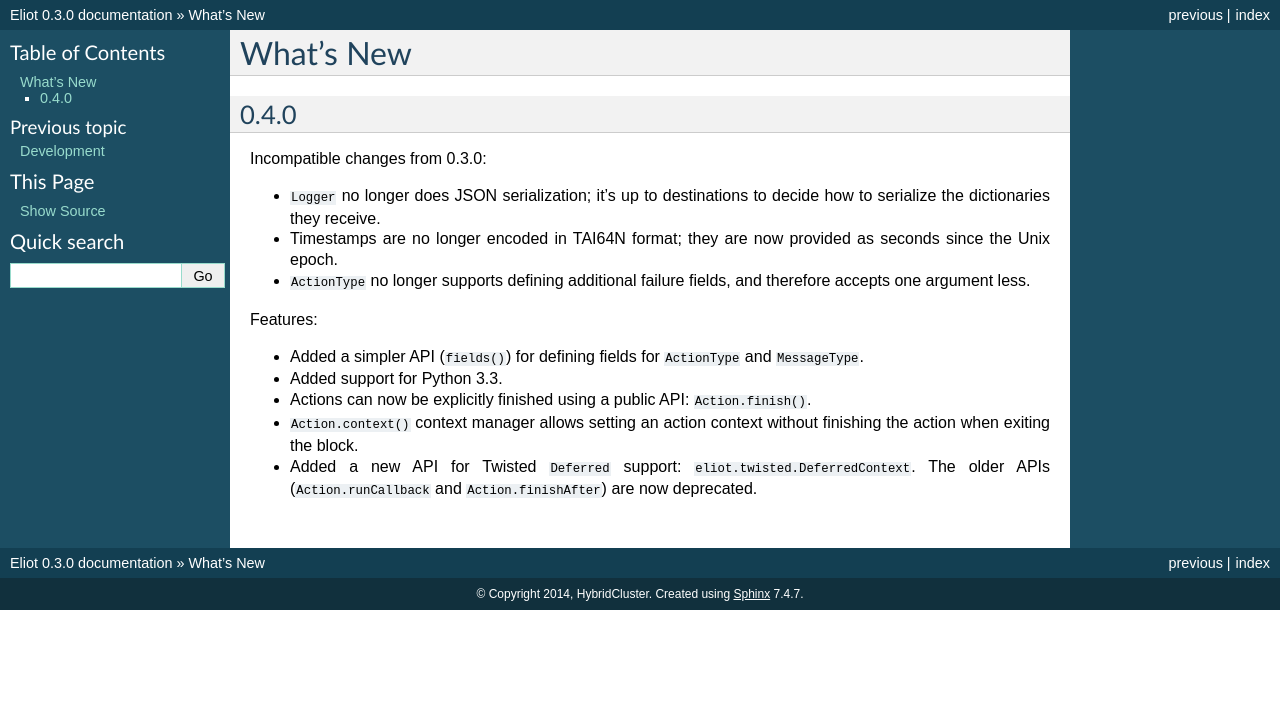
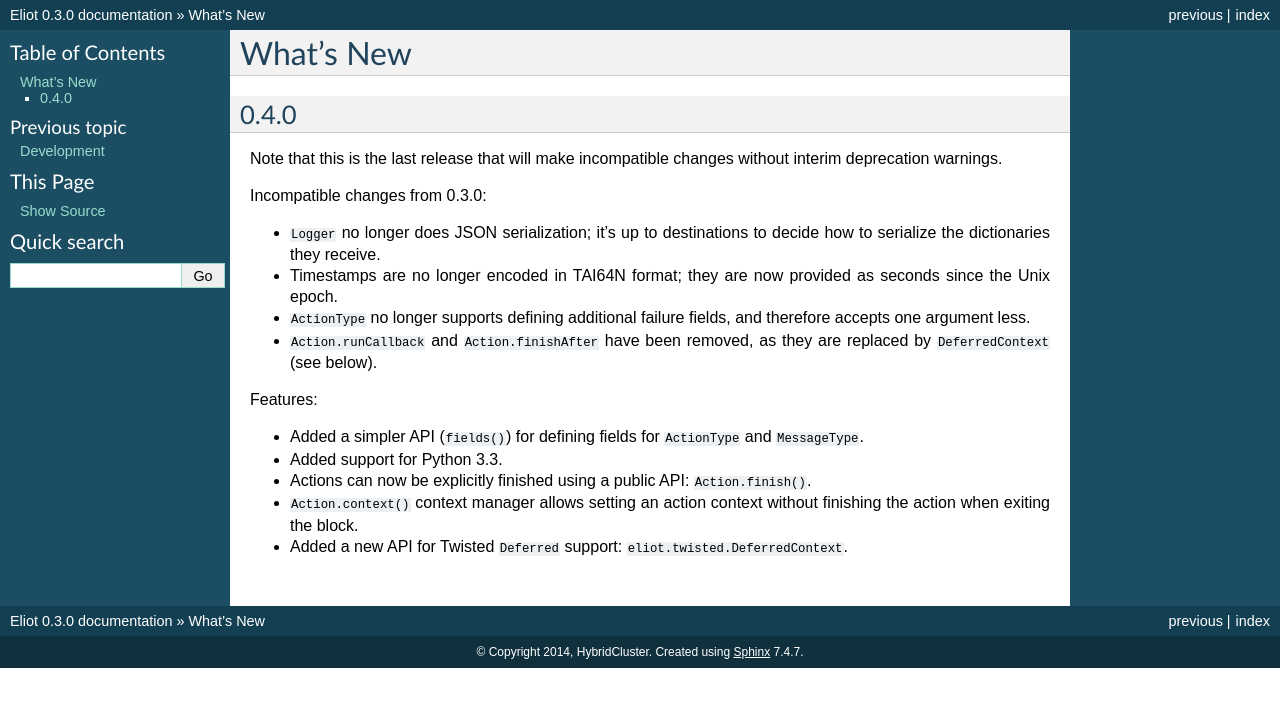
Before and after one commit to itamarst/eliot, a Sphinx documentation site: the page built from docs/source/news.rst, in a window 1280 px wide. Shown: the top 707 px of the page. Built offline with Sphinx 7.4.7, drawn with Linux system fonts in a browser that asks for light colours.

Commit message:
Document removal of old Deferred APIs.

```diff
--- a/docs/source/news.rst
+++ b/docs/source/news.rst
@@ -4,11 +4,15 @@ What's New
 0.4.0
 ^^^^^
 
+Note that this is the last release that will make incompatible changes without interim deprecation warnings.
+
+
 Incompatible changes from 0.3.0:
 
 * ``Logger`` no longer does JSON serialization; it's up to destinations to decide how to serialize the dictionaries they receive.
 * Timestamps are no longer encoded in TAI64N format; they are now provided as seconds since the Unix epoch.
 * ``ActionType`` no longer supports defining additional failure fields, and therefore accepts one argument less.
+*  ``Action.runCallback`` and ``Action.finishAfter`` have been removed, as they are replaced by ``DeferredContext`` (see below).
 
 
 Features:
@@ -18,4 +22,3 @@ Features:
 * Actions can now be explicitly finished using a public API: ``Action.finish()``.
 * ``Action.context()`` context manager allows setting an action context without finishing the action when exiting the block.
 * Added a new API for Twisted ``Deferred`` support: ``eliot.twisted.DeferredContext``.
-  The older APIs (``Action.runCallback`` and ``Action.finishAfter``) are now deprecated.
```
